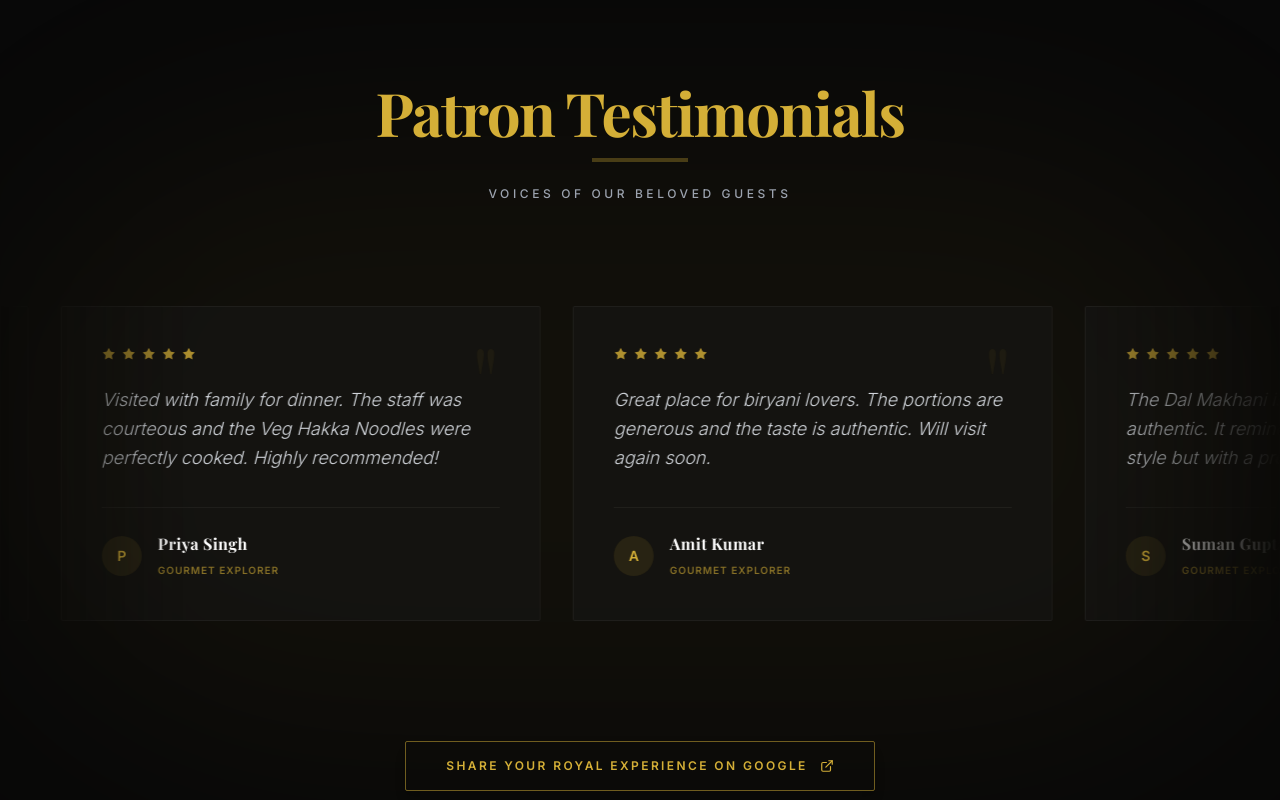
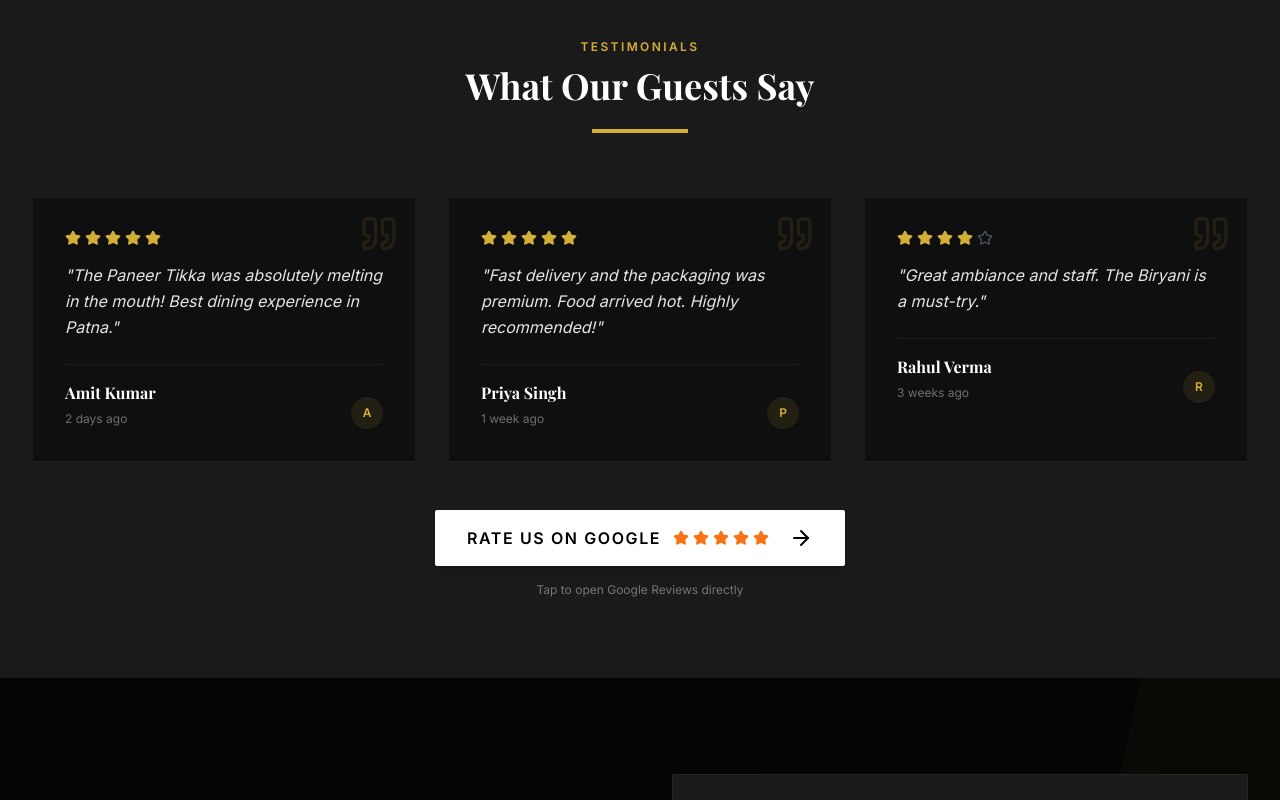
Before and after one commit to amangency/Royal-Empire-Restaurant, a React (Vite) app: page / in a window 1280 px wide. Shown: the part 4500-5300 px from the top of the page. Built offline with nearby package versions, Linux system fonts and the light colour scheme; a web font is replaced by a local one.

Commit message:
Update Reviews.tsx

```diff
--- a/components/Reviews.tsx
+++ b/components/Reviews.tsx
@@ -1,124 +1,113 @@
 import React from 'react';
-import { Star, ExternalLink } from 'lucide-react';
+import { motion } from 'framer-motion';
+import { Star, Quote, ArrowRight } from 'lucide-react';
 
 const reviews = [
   {
-    name: "Rahul Verma",
-    text: "Absolutely stunning ambiance! The Butter Chicken is hands down the best in Muzaffarpur. A true royal experience.",
-    rating: 5
+    id: 1,
+    name: "Amit Kumar",
+    rating: 5,
+    text: "The Paneer Tikka was absolutely melting in the mouth! Best dining experience in Patna.",
+    date: "2 days ago"
   },
   {
+    id: 2,
     name: "Priya Singh",
-    text: "Visited with family for dinner. The staff was courteous and the Veg Hakka Noodles were perfectly cooked. Highly recommended!",
-    rating: 5
+    rating: 5,
+    text: "Fast delivery and the packaging was premium. Food arrived hot. Highly recommended!",
+    date: "1 week ago"
   },
   {
-    name: "Amit Kumar",
-    text: "Great place for biryani lovers. The portions are generous and the taste is authentic. Will visit again soon.",
-    rating: 5
-  },
-  {
-    name: "Suman Gupta",
-    text: "The Dal Makhani is to die for. Creamy, rich, and authentic. It reminds me of the authentic dhaba style but with a premium touch.",
-    rating: 5
-  },
-  {
-    name: "Vikram Rathore",
-    text: "Best dining experience in Bihar. The service makes you feel like royalty from the moment you step in.",
-    rating: 5
-  },
-  {
-    name: "Neha Tiwari",
-    text: "Ordered for a home party. Delivery was on time and food was piping hot. The packaging was very secure and premium.",
-    rating: 5
-  },
-  {
-    name: "Rohan & Simran",
-    text: "The ambience is just wow. Perfect for anniversary dates. The lighting and music set the perfect mood.",
-    rating: 5
-  },
-  {
-    name: "Anjali Mehta",
-    text: "Crispy Corn and Paneer Tikka are must-tries. I love how they maintain the hygiene and quality.",
-    rating: 5
+    id: 3,
+    name: "Rahul Verma",
+    rating: 4,
+    text: "Great ambiance and staff. The Biryani is a must-try.",
+    date: "3 weeks ago"
   }
 ];
 
 const Reviews: React.FC = () => {
+  // ✅ YOUR SPECIFIC PLACE ID
+  const GOOGLE_PLACE_ID = "ChIJi51R6RYR7TkRviG57pCe3fo";
+
+  // ✅ Direct Link Logic (Failsafe)
+  const reviewLink = `https://search.google.com/local/writereview?placeid=${GOOGLE_PLACE_ID}`;
+
   return (
-    <section id="reviews" className="py-32 bg-[#080808] border-t border-white/5 relative overflow-hidden">
-      {/* Decorative Background Glow to remove the "flat" black look */}
-      <div className="absolute top-1/2 left-1/2 -translate-x-1/2 -translate-y-1/2 w-full h-[600px] bg-royal-gold/5 blur-[120px] rounded-full pointer-events-none" />
+    <section id="reviews" className="py-20 bg-royal-charcoal relative overflow-hidden">
+      <div className="max-w-7xl mx-auto px-4 sm:px-6 lg:px-8 relative z-10">
 
-      <div className="max-w-7xl mx-auto px-4 sm:px-6 lg:px-8 relative z-10 mb-16">
-        <div className="text-center">
-          <h2 className="text-royal-gold font-serif text-4xl md:text-6xl font-bold mb-4 tracking-tight">Patron Testimonials</h2>
-          <div className="w-24 h-1 bg-royal-gold/30 mx-auto mb-6" />
-          <p className="text-gray-400 uppercase tracking-[0.3em] text-xs font-medium">Voices of our beloved guests</p>
-        </div>
+        {/* Header */}
+        <div className="text-center mb-16">
+          <span className="text-royal-gold text-xs font-bold tracking-[0.2em] uppercase">Testimonials</span>
+          <h2 className="text-3xl md:text-4xl font-serif font-bold text-white mt-2">
+            What Our Guests Say
+          </h2>
+          <div className="w-24 h-1 bg-royal-gold mx-auto mt-6"></div>
         </div>
 
-      {/* Marquee Container with Professional Masking */}
-      <div className="relative group">
-        {/*
-            CSS Mask for perfectly smooth edges.
-            This removes the "black lining" effect by actually fading the elements
-            rather than placing an overlay on top.
-        */}
-        <div
-          className="overflow-hidden py-10"
-          style={{
-            maskImage: 'linear-gradient(to right, transparent, black 15%, black 85%, transparent)',
-            WebkitMaskImage: 'linear-gradient(to right, transparent, black 15%, black 85%, transparent)'
-          }}
+        {/* Reviews Grid */}
+        <div className="grid grid-cols-1 md:grid-cols-3 gap-8 mb-12">
+          {reviews.map((review, idx) => (
+            <motion.div
+              initial={{ opacity: 0, y: 20 }}
+              whileInView={{ opacity: 1, y: 0 }}
+              viewport={{ once: true }}
+              transition={{ delay: idx * 0.2 }}
+              key={review.id}
+              className="bg-royal-black/50 p-8 border border-white/5 rounded-sm relative group hover:border-royal-gold/30 transition-colors"
             >
-          <div className="flex gap-8 w-max animate-marquee group-hover:[animation-play-state:paused]">
-            {/* Render list twice for a truly seamless loop */}
-            {[...reviews, ...reviews].map((review, index) => (
-              <div
-                key={index}
-                className="w-[350px] md:w-[480px] bg-royal-charcoal/40 backdrop-blur-md p-10 rounded-sm border border-white/5 relative flex-shrink-0 hover:border-royal-gold/40 transition-all duration-500 hover:shadow-[0_15px_30px_rgba(0,0,0,0.4)]"
-              >
-                {/* Visual Accent */}
-                <div className="absolute top-0 left-0 w-1 h-0 group-hover:h-full bg-royal-gold transition-all duration-500" />
+              <Quote className="absolute top-4 right-4 text-royal-gold/10 group-hover:text-royal-gold/20 transition-colors" size={40} />
 
-                <div className="absolute top-6 right-10 text-8xl text-royal-gold/5 font-serif pointer-events-none">"</div>
-
-                <div className="flex gap-1.5 text-royal-gold/80 mb-6">
-                  {[...Array(review.rating)].map((_, i) => (
-                    <Star key={i} size={14} fill="currentColor" strokeWidth={0} />
+              <div className="flex gap-1 mb-4">
+                {[...Array(5)].map((_, i) => (
+                  <Star
+                    key={i}
+                    size={16}
+                    className={`${i < review.rating ? 'text-royal-gold fill-royal-gold' : 'text-gray-600'}`}
+                  />
                 ))}
               </div>
 
-                <p className="text-gray-300 italic mb-8 leading-relaxed relative z-10 min-h-[90px] text-lg font-light">
-                  {review.text}
-                </p>
+              <p className="text-royal-silver mb-6 italic leading-relaxed">"{review.text}"</p>
 
-                <div className="flex items-center gap-4 border-t border-white/5 pt-6">
-                  <div className="w-10 h-10 rounded-full bg-royal-gold/10 flex items-center justify-center text-royal-gold font-bold text-sm">
+              <div className="flex justify-between items-end border-t border-white/5 pt-4">
+                <div>
+                  <h4 className="text-white font-bold font-serif">{review.name}</h4>
+                  <span className="text-xs text-white/40">{review.date}</span>
+                </div>
+                <div className="w-8 h-8 rounded-full bg-royal-gold/10 flex items-center justify-center text-royal-gold font-bold text-xs">
                   {review.name.charAt(0)}
                 </div>
-                  <div>
-                    <h4 className="font-serif text-white font-bold tracking-wide">{review.name}</h4>
-                    <span className="text-[10px] text-royal-gold/60 uppercase tracking-widest font-semibold">Gourmet Explorer</span>
               </div>
-                </div>
-              </div>
+            </motion.div>
           ))}
         </div>
+
+        {/* 🚀 CTA Link (Replaced Button with Anchor Tag) */}
+        <div className="text-center">
+          <motion.a
+            href={reviewLink}
+            target="_blank"
+            rel="noopener noreferrer"
+            whileHover={{ scale: 1.05 }}
+            whileTap={{ scale: 0.95 }}
+            className="inline-flex items-center gap-3 bg-white text-black px-8 py-4 rounded-sm font-bold uppercase tracking-widest hover:bg-royal-gold transition-colors shadow-lg group cursor-pointer"
+            aria-label="Rate us on Google"
+          >
+            <span>Rate Us on Google</span>
+            <div className="flex gap-1">
+              <Star size={16} className="text-orange-500 fill-orange-500" />
+              <Star size={16} className="text-orange-500 fill-orange-500" />
+              <Star size={16} className="text-orange-500 fill-orange-500" />
+              <Star size={16} className="text-orange-500 fill-orange-500" />
+              <Star size={16} className="text-orange-500 fill-orange-500" />
             </div>
+            <ArrowRight className="group-hover:translate-x-1 transition-transform ml-2" />
+          </motion.a>
+          <p className="mt-4 text-white/40 text-xs">Tap to open Google Reviews directly</p>
         </div>
 
-      <div className="text-center mt-20 relative z-10 px-4">
-        <a
-          href="https://www.google.com/maps/place/?q=place_id:ChIJi51R6RYR7TkRviG57pCe3fo"
-          target="_blank"
-          rel="noopener noreferrer"
-          className="group inline-flex items-center justify-center gap-3 px-5 md:px-10 py-4 border border-royal-gold/50 text-royal-gold hover:bg-royal-gold hover:text-black transition-all duration-500 uppercase tracking-widest md:tracking-[0.2em] text-[10px] md:text-xs font-bold rounded-sm shadow-lg max-w-full text-center whitespace-normal md:whitespace-nowrap"
-        >
-          <span>Share Your Royal Experience on Google</span>
-          <ExternalLink size={14} className="shrink-0 group-hover:translate-x-1 group-hover:-translate-y-1 transition-transform" />
-        </a>
       </div>
     </section>
   );
```
Lines whose indentation alone changed are shown as unchanged.
